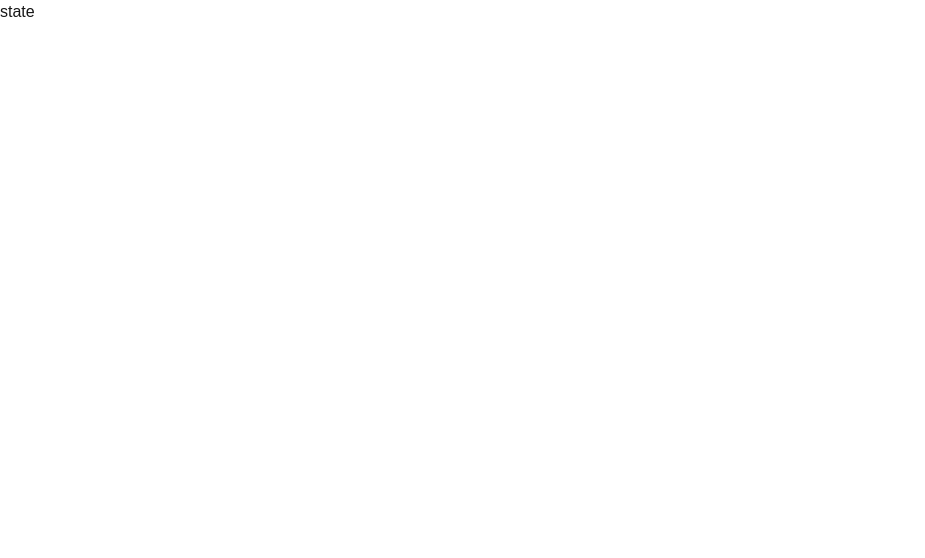
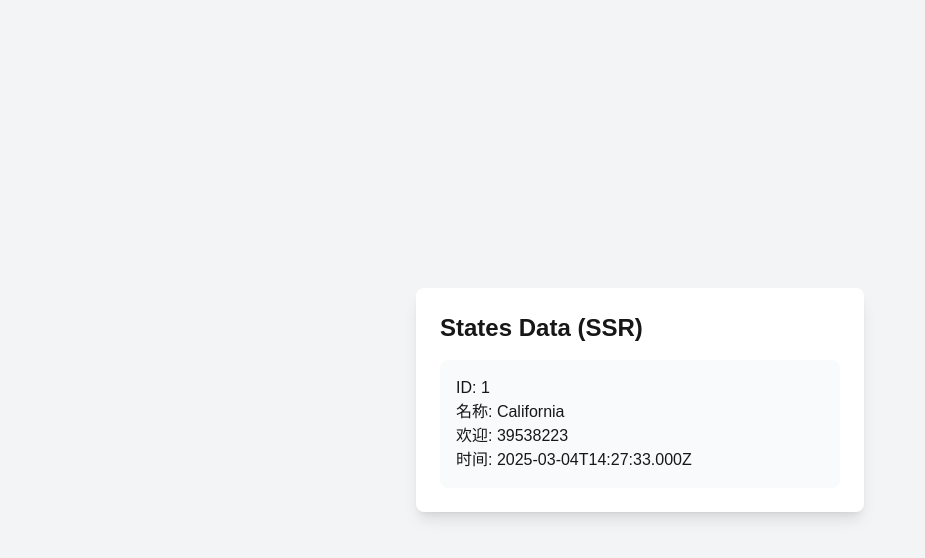
Before and after one commit to zhaoyi-1995/ashu-next, a Next.js app: page /states in a window 1280 px wide. Shown: the top 558 px of the page, without its empty margins (0-925 px from the left). Built offline with nearby package versions, Linux system fonts and the light colour scheme.

Commit message:
测试ssr数据

```diff
--- /dev/null
+++ b/src/app/api/states-data/route.ts
@@ -0,0 +1,16 @@
+export async function GET() {
+  const mockData = {
+    id: 1,
+    stateName: 'California',
+    population: 39538223,
+    timestamp: new Date().toISOString(),
+  };
+
+  // 模拟延迟（可选）
+  await new Promise(resolve => setTimeout(resolve, 1000));
+
+  return new Response(JSON.stringify(mockData), {
+    status: 200,
+    headers: { 'Content-Type': 'application/json' },
+  });
+}
--- a/src/app/states/page.tsx
+++ b/src/app/states/page.tsx
@@ -1,7 +1,46 @@
-const State = () => {
-  return <>
-    state
-  </>
+import { headers } from 'next/headers'; // 用于触发动态渲染
+
+async function fetchStatesData() {
+  // 在服务器端调用 mock API
+  const response = await fetch('http://localhost:3000/api/states-data', {
+    cache: 'no-store', // 确保每次请求都获取最新数据
+  });
+  if (!response.ok) throw new Error('Failed to fetch states data');
+  return response.json();
 }
 
-export default State
+export default async function StatesPage() {
+  // 强制动态渲染（触发 SSR）
+  headers(); // 确保页面不在构建时静态化
+
+  let data;
+  let error;
+
+  try {
+    data = await fetchStatesData();
+  } catch (err) {
+    error = err instanceof Error ? err.message : 'Unknown error'; // 类型检查
+  }
+
+  return (
+    <div className="min-h-screen bg-gray-100 flex items-center justify-center">
+      <div className="max-w-md w-full p-6 bg-white rounded-lg shadow-lg">
+        <h1 className="text-2xl font-bold mb-4">States Data (SSR)</h1>
+        {error && <p className="text-red-600">Error: {error}</p>}
+        {data ? (
+          <div className="p-4 bg-gray-50 rounded-lg">
+            <p>ID: {data.id}</p>
+            <p>名称: {data.stateName}</p>
+            <p>欢迎: {data.population}</p>
+            <p>时间: {data.timestamp}</p>
+          </div>
+        ) : (
+          !error && <p className="text-blue-600">Loading...</p>
+        )}
+      </div>
+    </div>
+  );
+}
+
+// 强制动态渲染（禁用静态优化）
+export const dynamic = 'force-dynamic';
```
